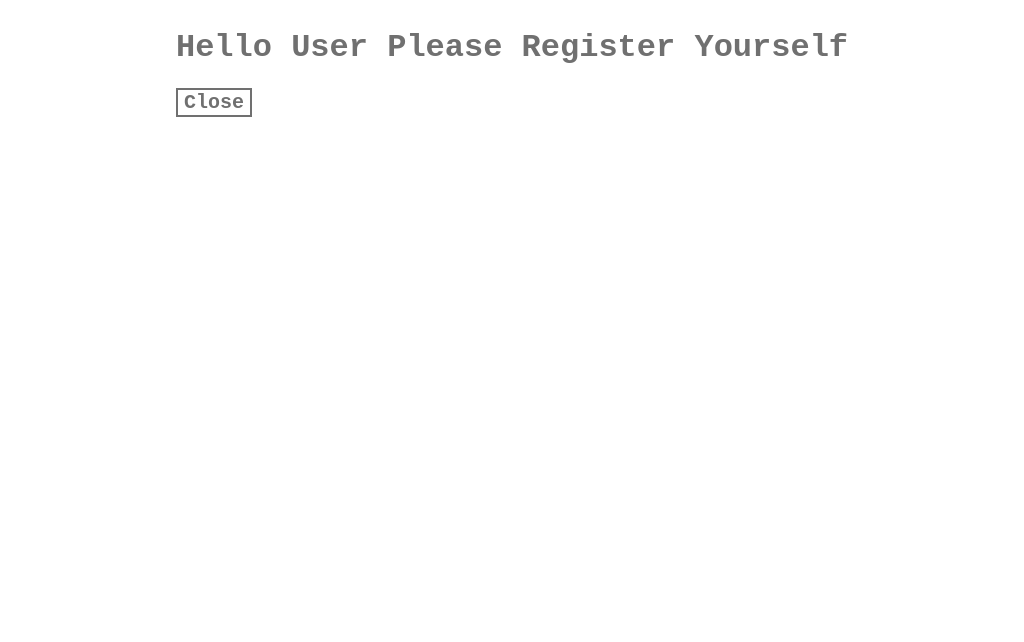
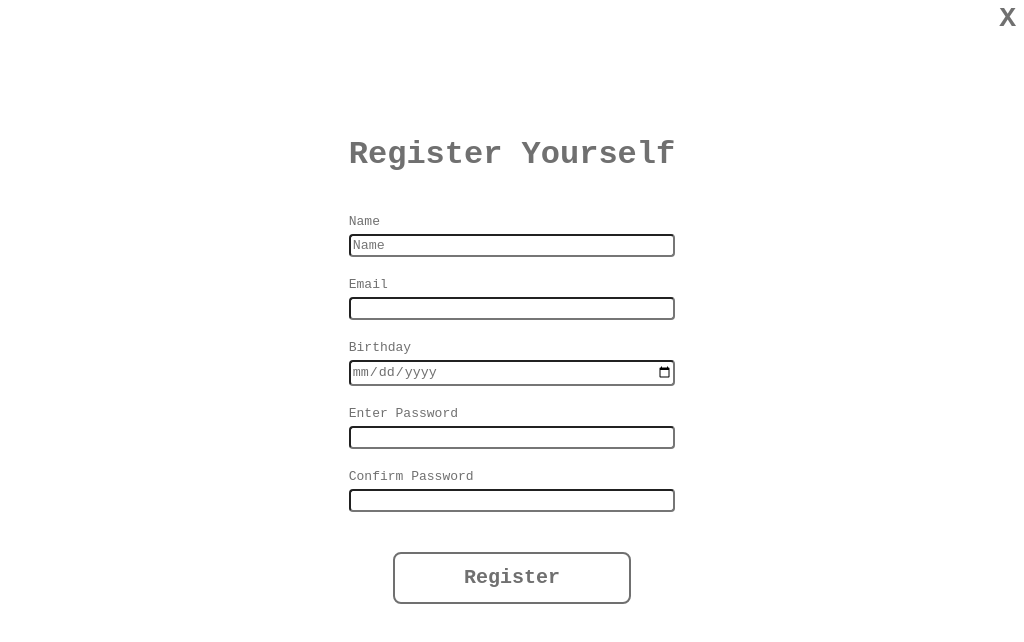
Before and after one commit to RagnaCron/Newsletter-Creator, an Electron app: page src/html/register.html in a window 1024 px wide. Drawn offline with Linux system fonts and the light colour scheme.

Commit message:
register form done: needs functionality

```diff
--- a/src/css/main.css
+++ b/src/css/main.css
@@ -5,26 +5,9 @@ html, body {
 }
 body {
 	display: flex;
-	/*background: #262626;*/
 	color: #707070;
 	font-family: monospace;
 	justify-content: center;
-}
-
-.hello-content {
-	height: 100%;
-	display: flex;
-	flex-direction: column;
-	font-family: inherit;
-	text-align: center;
-	display: -ms-flexbox;
-	display: -webkit-flex;
-	display: flex;
-	-webkit-flex-align: center;
-	-ms-flex-align: center;
-	-webkit-align-items: center;
-	align-items: center;
-	justify-content: center
 }
 
 h1 {
@@ -34,14 +17,6 @@ h1 {
 div {
 	display: flex;
 	flex-direction: inherit;
-}
-
-.main-description {
-	font-size: 18px;
-}
-
-.user-buttons {
-	align-items: center;
 }
 
 button {
@@ -54,16 +29,30 @@ button {
 	border: 2px solid #707070;
 }
 
-.nice-button {
-	border-radius: 8px;
-	height: 52px;
-	width: 238px;
-	margin-top: 20px;
-	margin-bottom: 20px;
-	-webkit-transition-duration: 0.4s; /* Safari */
-	transition-duration: 0.4s;
-}
-.nice-button:hover {
+button:hover {
 	background-color: #707070;
 	color: white;
 }
+
+form {
+	display: flex;
+	justify-content: space-between;
+	flex-direction: column;
+}
+
+label {
+	font-family: inherit;
+	margin-top: 20px;
+	margin-bottom: 5px;
+}
+
+input {
+	color: #707070;
+	font-family: inherit;
+	align-content: center;
+	align-items: center;
+	justify-content: center;
+	padding-top: 2px;
+	padding-bottom: 2px;
+	border-radius: 4px;
+}
--- /dev/null
+++ b/src/css/userForm.css
@@ -0,0 +1,47 @@
+#close-reg-form {
+	margin-top: 2px;
+	margin-right: 2px;
+	position:absolute;
+	top:0;
+	right:0;
+	font-size: 28px;
+	border: none;
+	border-radius: 8px;
+	-webkit-transition-duration: 0.4s; /* Safari */
+	transition-duration: 0.4s;
+}
+
+.user-content-form {
+	height: 100%;
+	display: flex;
+	flex-direction: column;
+	display: -ms-flexbox;
+	display: -webkit-flex;
+	display: flex;
+	-webkit-flex-align: center;
+	-ms-flex-align: center;
+	justify-content: center
+}
+
+.reg-button-style {
+	cursor: pointer;
+	font-family: monospace;
+	font-size: 20px;
+	font-weight: bold;
+	color: #707070;
+	background: white;
+	border: 2px solid #707070;
+	border-radius: 8px;
+	height: 52px;
+	width: 238px;
+	margin-top: 40px;
+	margin-bottom: 20px;
+	-webkit-transition-duration: 0.4s; /* Safari */
+	transition-duration: 0.4s;
+	align-self: center;
+}
+
+.reg-button-style:hover {
+	background-color: #707070;
+	color: white;
+}
--- a/src/html/register.html
+++ b/src/html/register.html
@@ -4,21 +4,30 @@
 	<meta charset="UTF-8">
 	<!-- https://electronjs.org/docs/tutorial/security#csp-meta-tag -->
 	<meta http-equiv="Content-Security-Policy" content="script-src 'self' 'unsafe-inline';"/>
-
 	<link rel="stylesheet" href="../css/main.css">
-
+	<link rel="stylesheet" href="../css/userForm.css">
 	<script src="../js/register.js" defer></script>
-
 	<title>Register Yourself</title>
-
 </head>
 <body>
+<header>
+	<button id="close-reg-form">X</button>
+</header>
 <main role="main" class="user-content-form">
-	<h1>Hello User Please Register Yourself</h1>
-
-
-	<button id="close-registration-form">Close</button>
-
+	<h1>Register Yourself</h1>
+	<form class="credentials">
+		<label class="label-style" for="reg-name">Name</label>
+		<input id="reg-name" type="text" placeholder="Name">
+		<label class="label-style" for="reg-email">Email</label>
+		<input id="reg-email" type="email">
+		<label class="label-style" for="reg-birthday">Birthday</label>
+		<input id="reg-birthday" type="date">
+		<label class="label-style" for="reg-password1">Enter Password</label>
+		<input id="reg-password1" type="password">
+		<label class="label-style" for="reg-password2">Confirm Password</label>
+		<input id="reg-password2" type="password">
+		<input id="reg-button" class="reg-button-style" type="button" value="Register">
+	</form>
 </main>
 </body>
 </html>
--- a/src/js/hello.js
+++ b/src/js/hello.js
@@ -24,7 +24,7 @@ let subWindow = null;
 registerButton.addEventListener("click", () => {
 	const registerHTML = path.join('file://', __dirname, 'register.html');
 
-	subWindow = createWindow(600, 500);
+	subWindow = createWindow(600, 560);
 
 	subWindow.on('close', () => subWindow = null);
 	subWindow.loadURL(registerHTML).then(() => subWindow.show());
--- a/src/js/register.js
+++ b/src/js/register.js
@@ -1,7 +1,7 @@
 const electron = require("electron");
 const remote = electron.remote;
 
-const closeButton = document.getElementById("close-registration-form");
+const closeButton = document.getElementById("close-reg-form");
 closeButton.addEventListener("click", () => {
 	remote.getCurrentWindow().close();
 });
```
Also changed, not shown: src/css/hello.css (added, +33 -0 lines), src/html/hello.html (+1 -10 lines).
